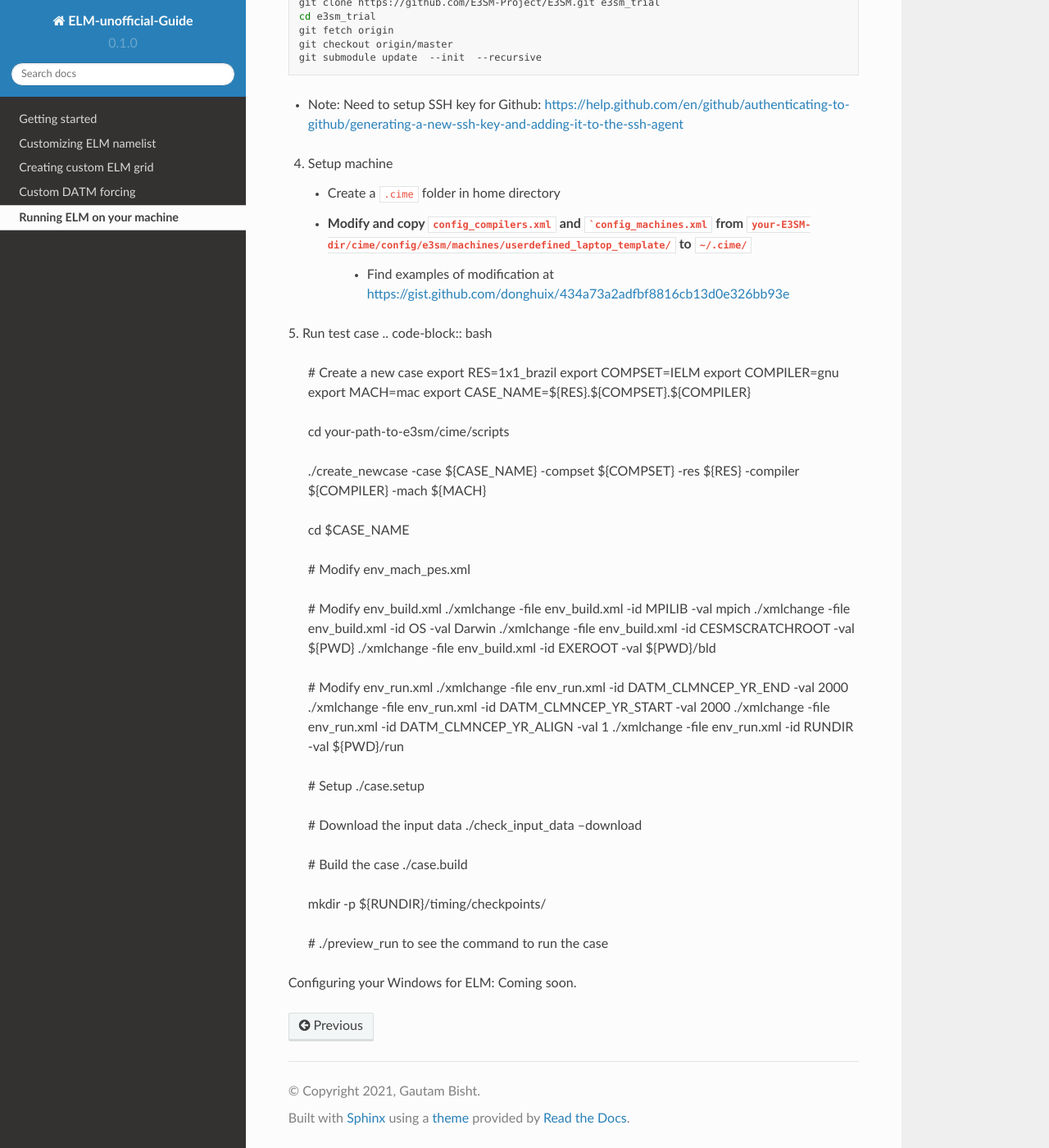
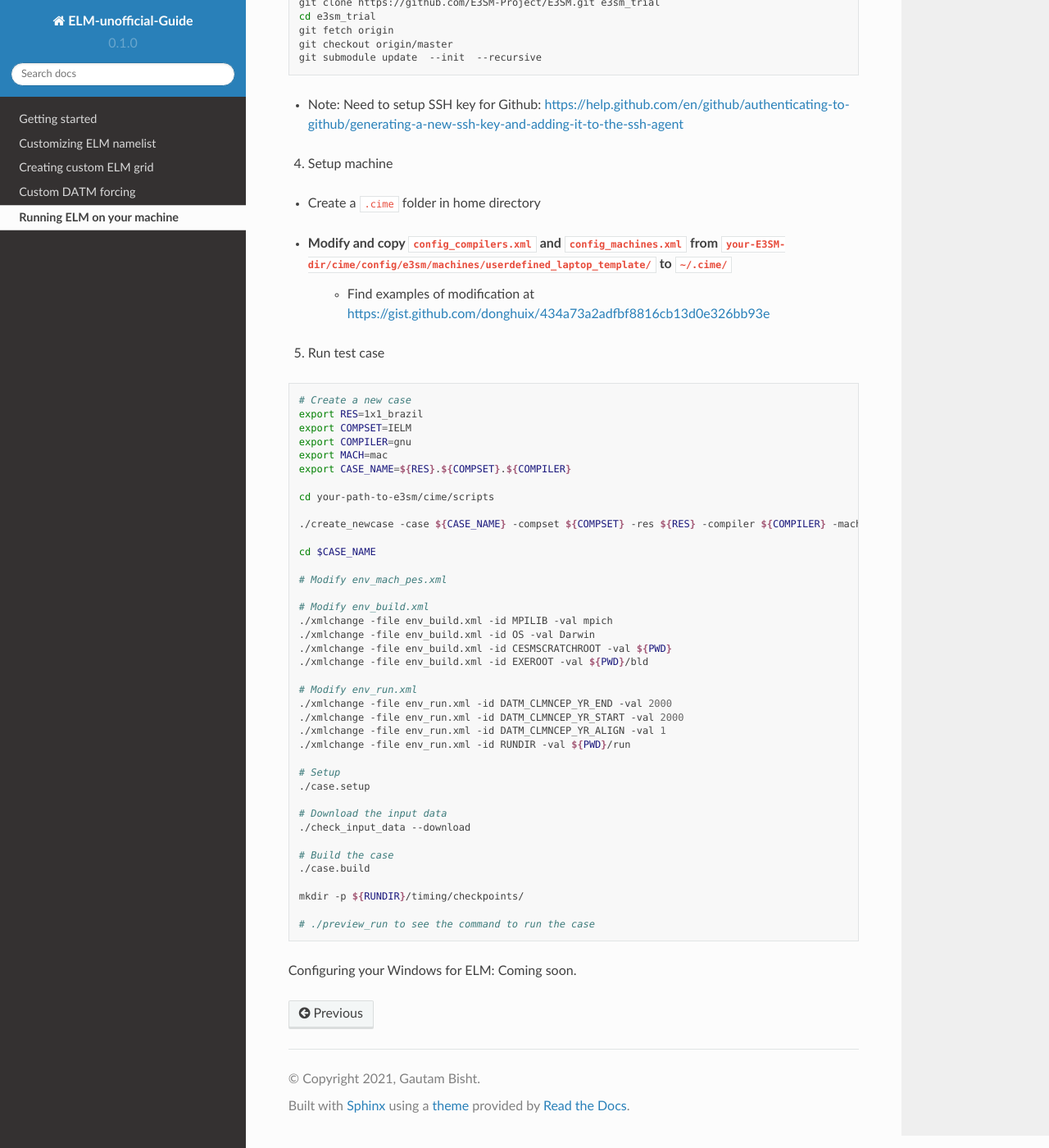
Before and after one commit to bishtgautam/elm-unofficial-guide, a Sphinx documentation site: the page built from docs/source/unsupported_machine.rst, in a window 1280 px wide and 1400 px high, scrolled down 725 px. Shown: the whole window at 82% size. Built offline with Sphinx 7.4.7 and the Read the Docs theme 2.0.0, drawn with Linux system fonts in a browser that asks for light colours.

````diff
--- a/docs/source/unsupported_machine.rst
+++ b/docs/source/unsupported_machine.rst
@@ -40,15 +40,16 @@ Configuring your Mac for ELM
 
 4. Setup machine
 
-   - Create a ``.cime`` folder in home directory
+- Create a ``.cime`` folder in home directory
 
-   .. code-block:: bash
-      mkdir ~/.cime
+.. code-block:: bash
+   mkdir ~/.cime
 
-   - Modify and copy ``config_compilers.xml`` and ```config_machines.xml`` from ``your-E3SM-dir/cime/config/e3sm/machines/userdefined_laptop_template/`` to ``~/.cime/``
-   	 - Find examples of modification at https://gist.github.com/donghuix/434a73a2adfbf8816cb13d0e326bb93e
+- Modify and copy ``config_compilers.xml`` and ``config_machines.xml`` from ``your-E3SM-dir/cime/config/e3sm/machines/userdefined_laptop_template/`` to ``~/.cime/``
+   - Find examples of modification at https://gist.github.com/donghuix/434a73a2adfbf8816cb13d0e326bb93e
 
 5. Run test case
+
 .. code-block:: bash
 
    # Create a new case
````
